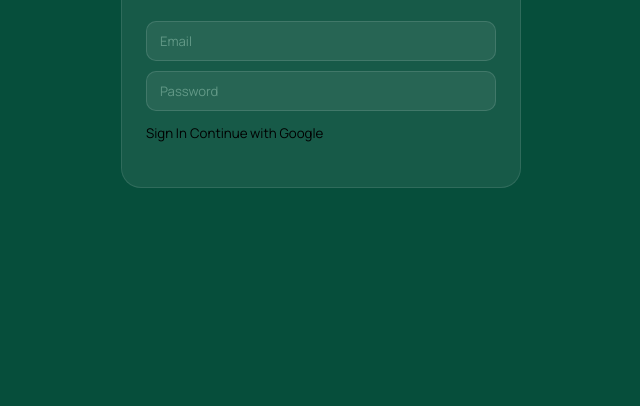
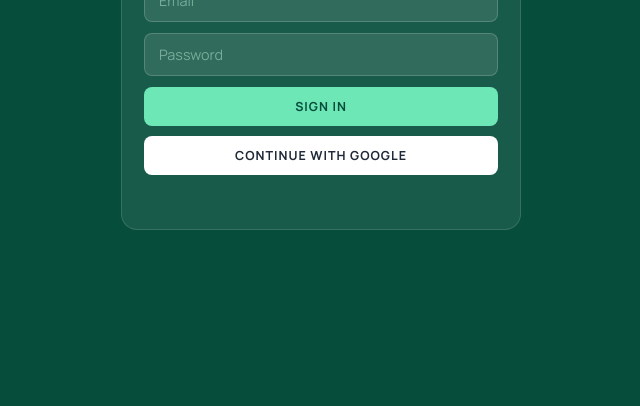
Before and after one commit to akrom-quantum/chashma_library, a plain HTML site: page index.html in a window 1280 px wide. Shown: the part 394-800 px from the top of the page, without its empty margins (319-959 px from the left). Drawn offline with nearby package versions, Linux system fonts and the light colour scheme; no server answers.

Commit message:
Add auth-fix.css stylesheet to index.html

```diff
--- a/index.html
+++ b/index.html
@@ -31,6 +31,7 @@
   <link rel="stylesheet" href="css/tokens.css" />
   <link rel="stylesheet" href="css/layout.css" />
   <link rel="stylesheet" href="css/components.css" />
+  <link rel="stylesheet" href="css/auth-fix.css" />
 </head>
 <body>
 
```
